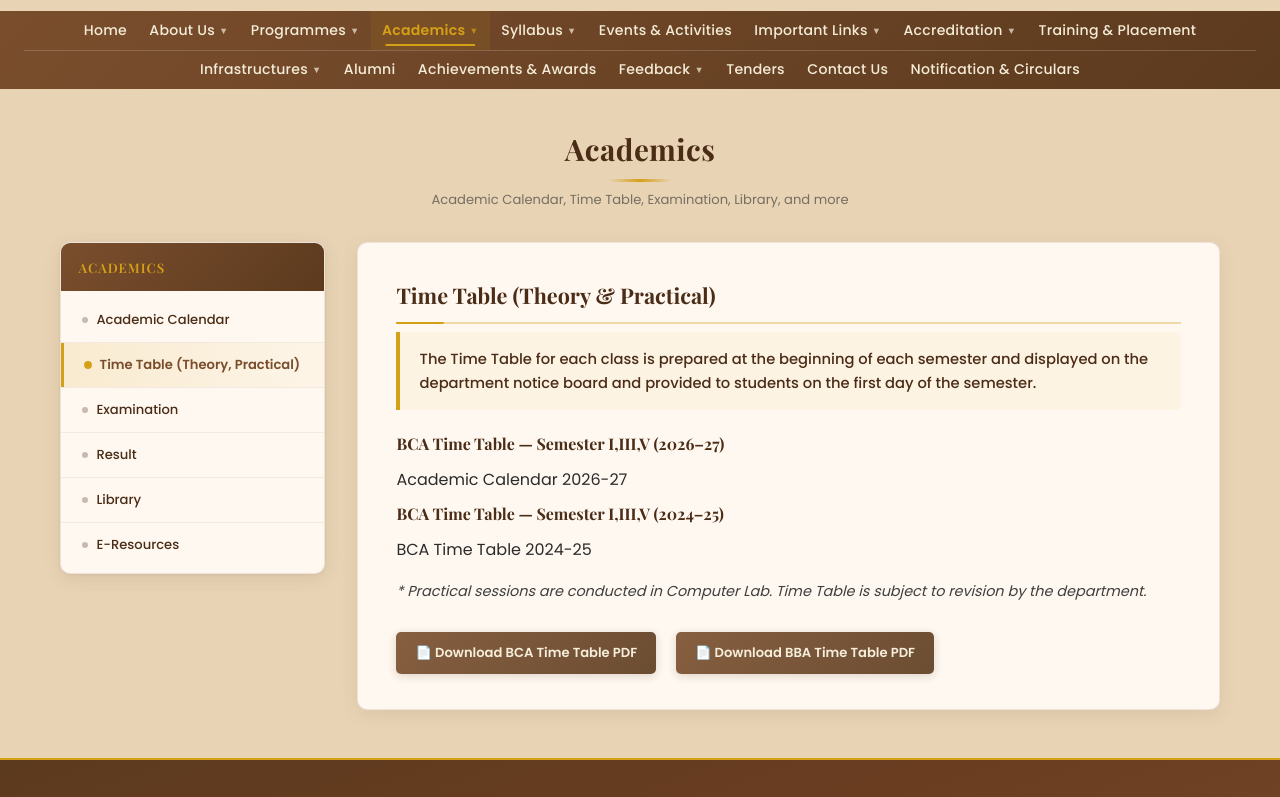
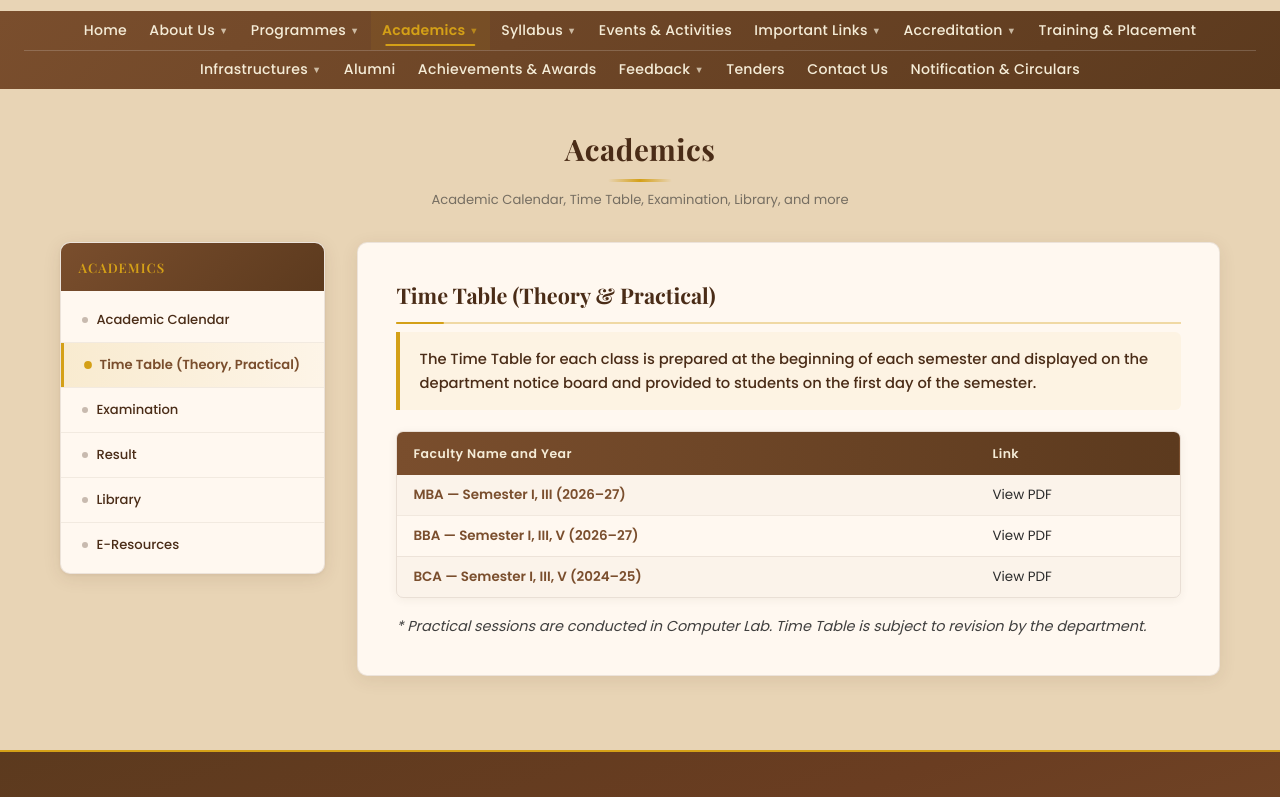
Before and after one commit to Monika-Gidwani/college-website, a plain HTML site: page pages/academics/time-table.html in a window 1280 px wide. Shown: the part 220-1017 px from the top of the page. Drawn offline with nearby package versions, Linux system fonts and the light colour scheme.

Commit message:
Updated website

```diff
--- a/pages/academics/time-table.html
+++ b/pages/academics/time-table.html
@@ -48,18 +48,25 @@
                                 displayed on the department notice board and provided to students on the first
                                 day of the semester.</p>
                         </div>
-                         <h3 class="ac-sub-heading" style="margin-top:0.5rem;">BCA Time Table — Semester I,III,V (2026–27)</h3>
-                         <p><a href="../../assets/Timetable/TIME TABLE(Merged).pdf">Academic Calendar 2026-27 </a></p>
-                         <h3 class="ac-sub-heading" style="margin-top:0.5rem;">BCA Time Table — Semester I,III,V (2024–25)</h3>
-                         <p><a href="../../assets/Timetable/BCA III V Time Table 2024-25 (1).pdf">BCA Time Table 2024-25 </a></p>
+                        <div class="ac-table-wrap">
+                            <table class="ac-table">
+                                <thead>
+                                    <tr>
+                                        <th>Faculty Name and Year</th>
+                                        <th>Link</th>
+                                    </tr>
+                                </thead>
+                                <tbody>
+                                    <tr><td>MBA — Semester I, III (2026–27)</td><td><a href="../../assets/Timetable/TIME%20TABLE%20MBA-I%26II%2026-27.pdf">View PDF</a></td></tr>
+                                    <tr><td>BBA — Semester I, III, V (2026–27)</td><td><a href="../../assets/Timetable/TIME TABLE(Merged).pdf">View PDF</a></td></tr>
+                                    <tr><td>BCA — Semester I, III, V (2024–25)</td><td><a href="../../assets/Timetable/BCA III V Time Table 2024-25 (1).pdf">View PDF</a></td></tr>
+                                </tbody>
+                            </table>
+                        </div>
 
                         <div class="ac-body" style="margin-top:1rem;">
                             <p><em>* Practical sessions are conducted in Computer Lab. Time Table is subject to
                                     revision by the department.</em></p>
-                            <p>
-                                <a href="#" class="ac-download-btn">&#128196; Download BCA Time Table PDF</a>&nbsp;&nbsp;
-                                <a href="#" class="ac-download-btn">&#128196; Download BBA Time Table PDF</a>
-                            </p>
                         </div>
                     </div>
                 </div>
```
Also changed, not shown: pages/academics/examination.html (+6 -5 lines), pages/programmes/mba.html (+6 -6 lines), 2 other files.
